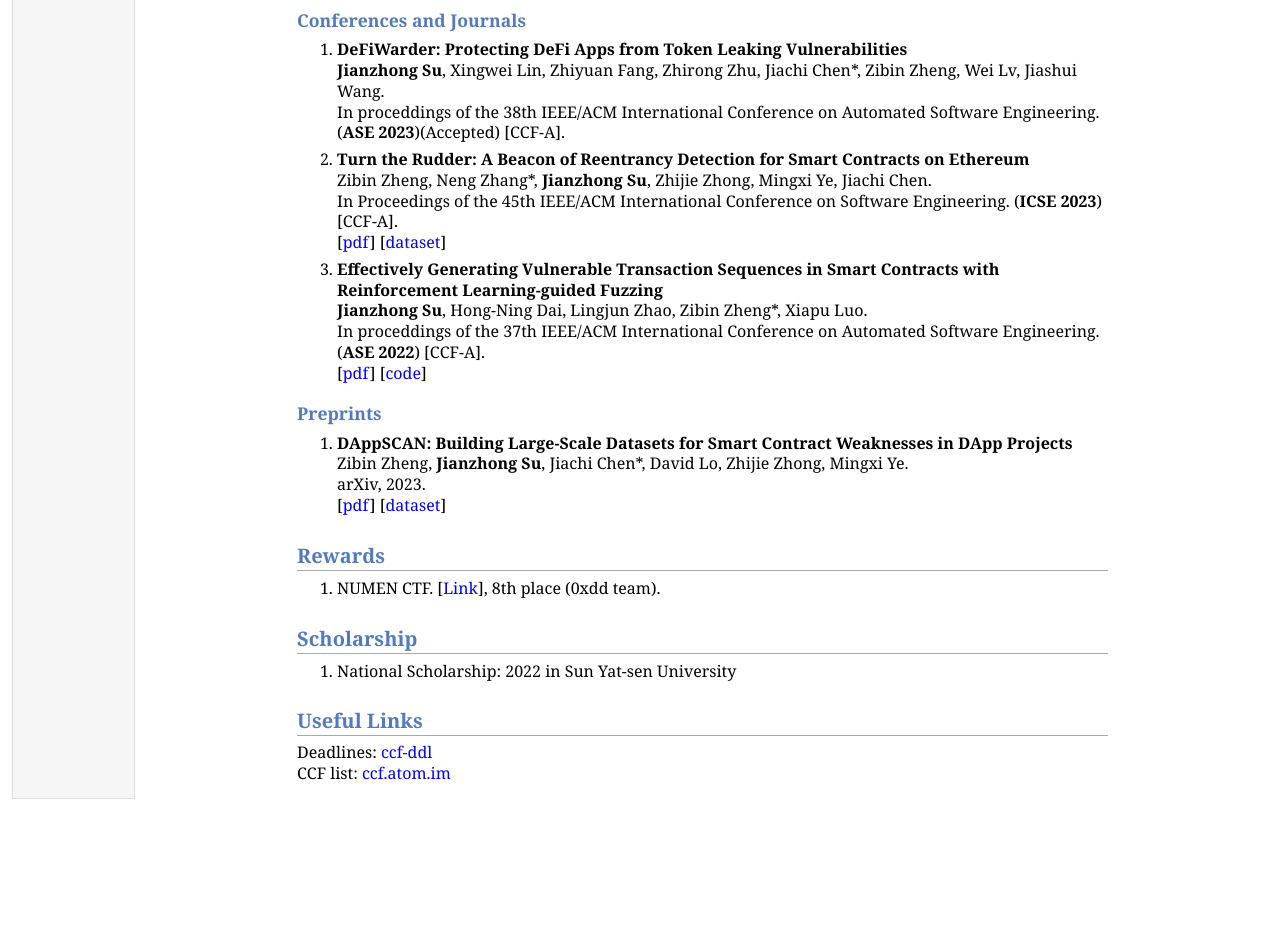
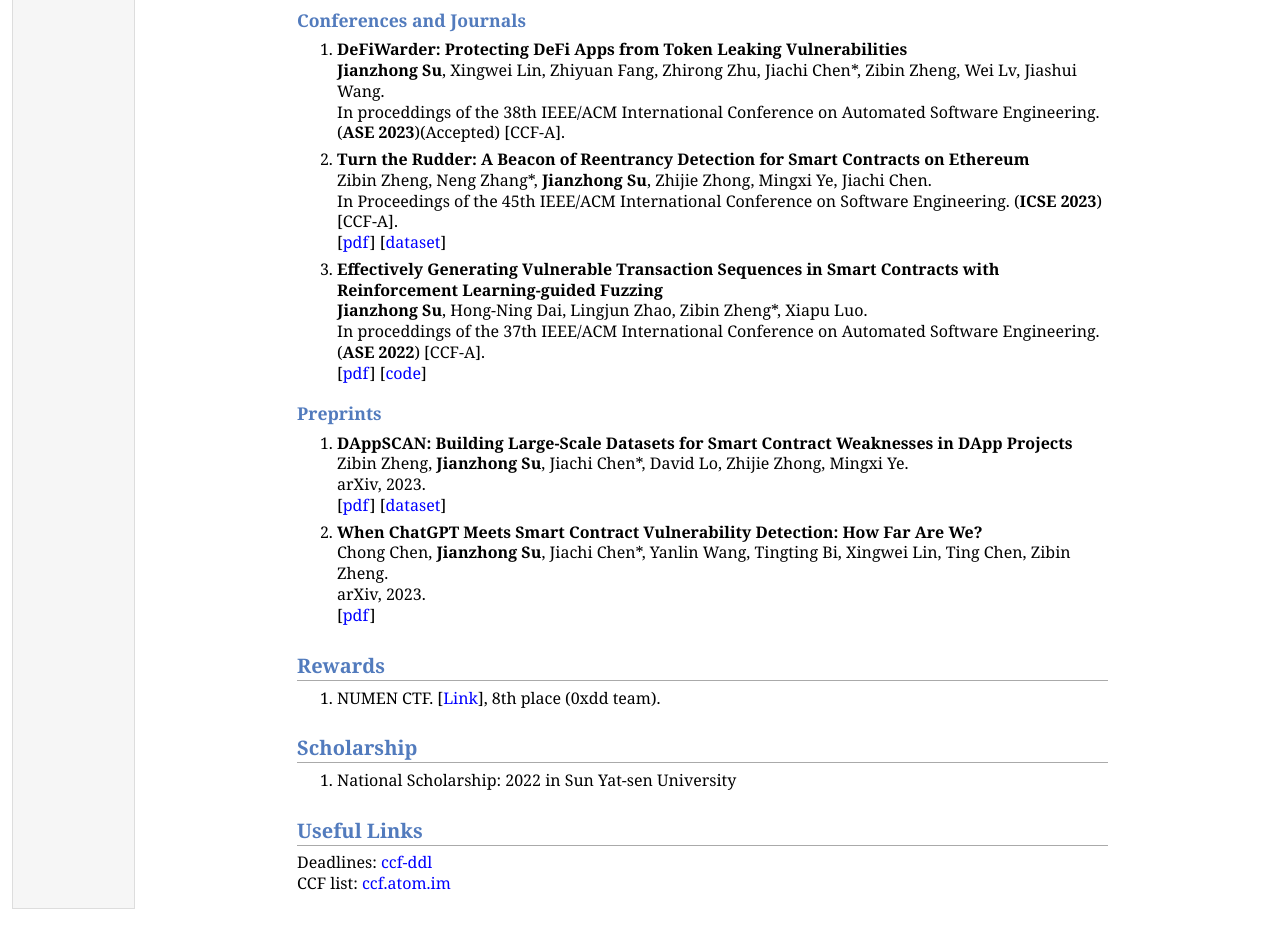
Before and after one commit to Demonhero0/Demonhero0.github.io, a plain HTML site: page index.html in a window 1280 px wide. Shown: the part 755-1684 px from the top of the page. Before the commit the page ends 1574 px from the top, so only its background shows below. Drawn offline with Linux system fonts and the light colour scheme.

Commit message:
update new paper

```diff
--- a/index.html
+++ b/index.html
@@ -82,6 +82,11 @@ arXiv, 2023.<br />
 [<a href="https://arxiv.org/abs/2305.08456">pdf</a>]
 [<a href="https://github.com/InPlusLab/DAppSCAN">dataset</a>]</p>
 </li>
+<li><p><b>When ChatGPT Meets Smart Contract Vulnerability Detection: How Far Are We?</b> <br />
+Chong Chen, <b>Jianzhong Su</b>, Jiachi Chen*, Yanlin Wang, Tingting Bi, Xingwei Lin, Ting Chen, Zibin Zheng.<br />
+arXiv, 2023.<br />
+[<a href="https://arxiv.org/abs/2309.05520">pdf</a>]</p>
+</li>
 </ol>
 <h2>Rewards</h2>
 <ol>
```
Also changed, not shown: 1 other file.
